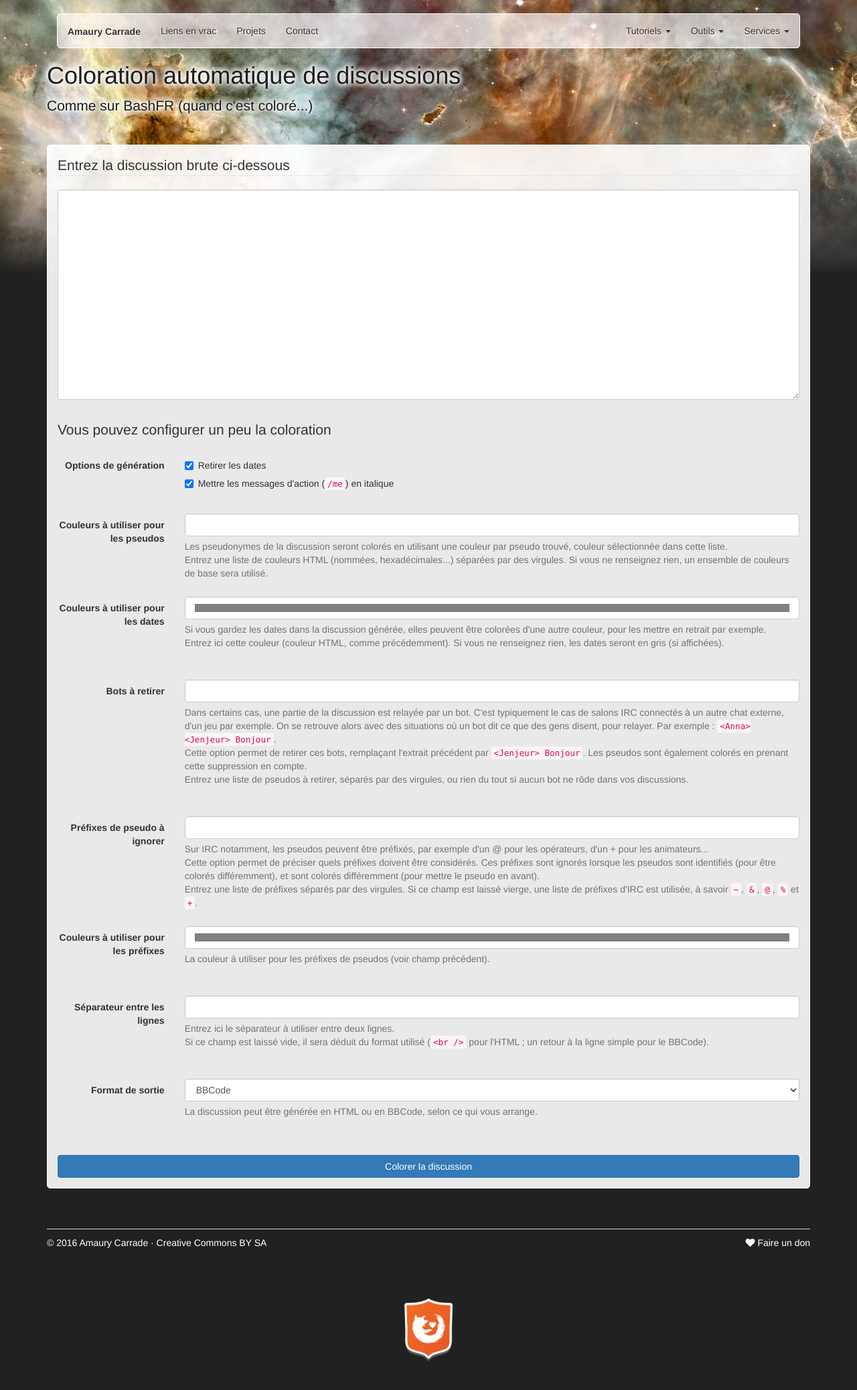
After one commit to AmauryCarrade/outils.carrade.eu, a PHP site: the page made by templates/tools/misc/chat_highlighter.html.twig in a window 1280 px wide. The commit adds this page. Shown: the whole page at 67% size. Run offline with PHP 8.4, Linux system fonts and the light colour scheme; the template is opened without the code that fills it, so the values that code supplies are empty; some libraries are stand-ins or nearby versions.

Commit message:
Added an UI for the chat log highlighter
* The python highlighter is included as a submodule
* It is called from PHP to highlight the chat logs

```diff
--- a/src/AmauryCarrade/Middlewares/RedirectionMiddleware.php
+++ b/src/AmauryCarrade/Middlewares/RedirectionMiddleware.php
@@ -13,7 +13,10 @@ class RedirectionMiddleware
         '/ping'        => '/minecraft/ping',
         '/don'         => '/donner.html',
         '/donation'    => '/donner.html',
-        '/tools/generators/bukkit/permissions.html' => '/bukkit/permissions.html'
+        '/tools/generators/bukkit/permissions.html' => '/bukkit/permissions.html',
+        '/chat_highlight' => '/chat_highlighter',
+        '/highlight'      => '/chat_highlighter',
+        '/chat'           => '/chat_highlighter'
     );
 
 
--- a/templates/base.html.twig
+++ b/templates/base.html.twig
@@ -85,6 +85,11 @@
 
                                     <li class="dropdown-header">Web</li>
                                     <li><a href="{{ path('tools.redirects') }}">Traceur de redirections</a></li>
+
+                                    <li class="divider" role="separator"></li>
+
+                                    <li class="dropdown-header">Divers</li>
+                                    <li><a href="{{ path('tools.highlight') }}">Coloration de discussions</a></li>
 
                                     <li class="divider" role="separator"></li>
 
--- /dev/null
+++ b/templates/tools/misc/chat_highlighter.html.twig
@@ -0,0 +1,223 @@
+{% extends 'base.html.twig' %}
+
+{% block page_title %}Coloration de discussions{% endblock %}
+
+{% block content_title %}Coloration <span class="hidden-xs">automatique</span> de discussions{% endblock %}
+{% block content_subtitle %}Comme sur BashFR (quand c'est coloré...){% endblock %}
+
+{% block stylesheets %}
+    <style type="text/css">
+        .pre {
+            display: block;
+            padding: 9.5px;
+            margin: 0 0 10px;
+            font-size: 13px;
+            font-family: monospace;
+            line-height: 1.42857143;
+            word-break: break-all;
+            word-wrap: break-word;
+            color: #333;
+            background-color: #f5f5f5;
+            border: 1px solid #ccc;
+            border-radius: 4px;
+        }
+
+        .tab-pane pre, .tab-pane .pre {
+            border-top-left-radius: 0;
+            border-top-right-radius: 0;
+            border-top: 0;
+        }
+
+        p .btn-link {
+            padding: 0px;
+            vertical-align: inherit;
+        }
+    </style>
+{% endblock %}
+
+{% block container_content %}
+<form class="form-horizontal" style="margin-bottom: 0;" method="post">
+    {% if success %}
+        <div class="container-content submit-form">
+            <h3>Discussion colorée</h3>
+
+            <p>
+                La discussion colorée selon vos désirs est présentée ci-dessous{% if output_format == 'html' %}, avec un aperçu pour vérifier.{% endif %}.<br />
+                Si la génération ne vous plaît pas (par exemple sur les couleurs choisies), vous pouvez <button type="submit" class="btn btn-link">la relancer</button>.
+            </p>
+
+            {% if output_format != 'html' %}
+                <pre>{{ formatted_quote }}</pre>
+            {% else %}
+                <ul class="nav nav-tabs">
+                    <li class="active"><a href="#html_quote" data-toggle="tab">Code</a></li>
+                    <li><a href="#rendered_quote" data-toggle="tab">Aperçu</a></li>
+                </ul>
+
+                <div class="tab-content">
+                    <div class="tab-pane active" id="html_quote">
+                        <pre>{{ formatted_quote }}</pre>
+                    </div>
+
+                    <div class="tab-pane" id="rendered_quote">
+                        <div class="pre">{{ formatted_quote|raw }}</div>
+                    </div>
+                </div>
+            {% endif %}
+        </div>
+    {% endif %}
+
+    <div class="container-content submit-form">
+        <fieldset>
+            <legend>Entrez la discussion brute ci-dessous</legend>
+            <div>
+                <label for="quote" class="sr-only">
+                    Entrez le log de discussions brut ci-dessous
+                </label>
+
+                <textarea name="quote" id="quote" rows="15" class="form-control" style="font-family: monospace">{{ quote }}</textarea>
+            </div>
+        </fieldset>
+
+        <fieldset style="margin-top: 30px;">
+            <legend>Vous pouvez configurer un peu la coloration</legend>
+
+            <fieldset>
+                <div class="form-group">
+                    <label for="remove_dates" class="col-sm-2 control-label">
+                        Options de génération
+                    </label>
+                    <div class="col-sm-10">
+                        <div class="checkbox">
+                            <label>
+                                <input type="checkbox" id="remove_dates" name="remove_dates"{% if not success or remove_dates %} checked{%endif %}>
+                                Retirer les dates
+                            </label>
+                        </div>
+
+                        <div class="checkbox">
+                            <label>
+                                <input type="checkbox" name="italic_actions"{% if not success or italic_actions %} checked{% endif %}>
+                                Mettre les messages d'action (<code>/me</code>) en italique
+                            </label>
+                        </div>
+                    </div>
+                </div>
+            </fieldset>
+
+            <fieldset style="margin-top: 20px;">
+                <div class="form-group">
+                    <label for="colors" class="col-sm-2 control-label">
+                        Couleurs à utiliser pour les pseudos
+                    </label>
+                    <div class="col-sm-10">
+                        <input type="text" class="form-control" name="colors" id="colors" value="{{ colors }}" />
+
+                        <span class="help-block">
+                            Les pseudonymes de la discussion seront colorés en utilisant une couleur par pseudo trouvé, couleur sélectionnée dans cette liste.<br />
+                            Entrez une liste de couleurs HTML (nommées, hexadécimales...) séparées par des virgules. Si vous ne renseignez rien, un ensemble de couleurs de base sera utilisé.
+                        </span>
+                    </div>
+                </div>
+                 <div class="form-group">
+                    <label for="color_date" class="col-sm-2 control-label">
+                        Couleurs à utiliser pour les dates
+                    </label>
+                    <div class="col-sm-10">
+                        <input type="color" class="form-control" name="color_date" id="color_date" value="{{ color_date|default('#808080') }}" />
+
+                        <span class="help-block">
+                            Si vous gardez les dates dans la discussion générée, elles peuvent être colorées d'une autre couleur, pour les mettre en retrait par exemple.<br />
+                            Entrez ici cette couleur (couleur HTML, comme précédemment). Si vous ne renseignez rien, les dates seront en gris (si affichées).
+                        </span>
+                    </div>
+                </div>
+            </fieldset>
+
+            <fieldset style="margin-top: 20px;">
+                <div class="form-group">
+                    <label for="remove_bots" class="col-sm-2 control-label">
+                        Bots à retirer
+                    </label>
+                    <div class="col-sm-10">
+                        <input type="text" class="form-control" name="remove_bots" id="remove_bots" value="{{ remove_bots }}" />
+
+                        <span class="help-block">
+                            Dans certains cas, une partie de la discussion est relayée par un bot. C'est typiquement le cas de salons IRC connectés à un autre chat externe, d'un jeu par exemple. On se retrouve alors avec des situations où un bot dit ce que des gens disent, pour relayer. Par exemple :
+                            <code>&lt;Anna&gt; &lt;Jenjeur&gt; Bonjour</code>.<br />
+                            Cette option permet de retirer ces bots, remplaçant l'extrait précédent par <code>&lt;Jenjeur&gt; Bonjour</code>. Les pseudos sont également colorés en prenant cette suppression en compte.<br />
+                            Entrez une liste de pseudos à retirer, séparés par des virgules, ou rien du tout si aucun bot ne rôde dans vos discussions.
+                        </span>
+                    </div>
+                </div>
+            </fieldset>
+
+            <fieldset style="margin-top: 20px;">
+                <div class="form-group">
+                    <label for="nick_prefixes" class="col-sm-2 control-label">
+                        Préfixes de pseudo à ignorer
+                    </label>
+                    <div class="col-sm-10">
+                        <input type="text" class="form-control" name="nick_prefixes" id="nick_prefixes" value="{{ nick_prefixes }}" />
+
+                        <span class="help-block">
+                            Sur IRC notamment, les pseudos peuvent être préfixés, par exemple d'un @ pour les opérateurs, d'un + pour les animateurs...<br />
+                            Cette option permet de préciser quels préfixes doivent être considérés. Ces préfixes sont ignorés lorsque les pseudos sont identifiés (pour être colorés différemment), et sont colorés différemment (pour mettre le pseudo en avant).<br />
+                            Entrez une liste de préfixes séparés par des virgules. Si ce champ est laissé vierge, une liste de préfixes d'IRC est utilisée, à savoir <code>~</code>, <code>&amp;</code>, <code>@</code>, <code>%</code> et <code>+</code>.
+                        </span>
+                    </div>
+                </div>
+                 <div class="form-group">
+                    <label for="nick_prefixes_color" class="col-sm-2 control-label">
+                        Couleurs à utiliser pour les préfixes
+                    </label>
+                    <div class="col-sm-10">
+                        <input type="color" class="form-control" name="nick_prefixes_color" id="nick_prefixes_color" value="{{ nick_prefixes_color|default('#808080') }}" />
+
+                        <span class="help-block">
+                            La couleur à utiliser pour les préfixes de pseudos (voir champ précédent).
+                        </span>
+                    </div>
+                </div>
+            </fieldset>
+
+            <fieldset style="margin-top: 20px;">
+                <div class="form-group">
+                    <label for="lines_separator" class="col-sm-2 control-label">
+                        Séparateur entre les lignes
+                    </label>
+                    <div class="col-sm-10">
+                        <input type="text" class="form-control" name="lines_separator" id="lines_separator" value="{{ lines_separator }}" />
+
+                        <span class="help-block">
+                            Entrez ici le séparateur à utiliser entre deux lignes.<br />
+                            Si ce champ est laissé vide, il sera déduit du format utilisé (<code>&lt;br /&gt;</code> pour l'HTML ; un retour à la ligne simple pour le BBCode).
+                        </span>
+                    </div>
+                </div>
+            </fieldset>
+
+            <fieldset style="margin-top: 20px;">
+                <div class="form-group">
+                    <label for="output_format" class="col-sm-2 control-label">
+                        Format de sortie
+                    </label>
+                    <div class="col-sm-10">
+                        <select name="output_format" id="output_format" class="form-control">
+                            <option value="html"{% if output_format == 'html' %} selected{% endif %}>HTML</option>
+                            <option value="bbcode"{% if not output_format or output_format == 'bbcode' %} selected{% endif %}>BBCode</option>
+                        </select>
+
+                        <span class="help-block">
+                            La discussion peut être générée en HTML ou en BBCode, selon ce qui vous arrange.
+                        </span>
+                    </div>
+                </div>
+            </fieldset>
+        </fieldset>
+        <fieldset style="margin-top: 30px;">
+            <input type="submit" value="Colorer la discussion" class="btn btn-primary btn-large col-sm-12" />
+        </fieldset>
+    </div>
+</form>
+{% endblock %}
```
Also changed, not shown: src/AmauryCarrade/Controllers/Tools/HighlighterController.php (added, +94 -0 lines), web/index.php (+9 -0 lines), 1 other file.
